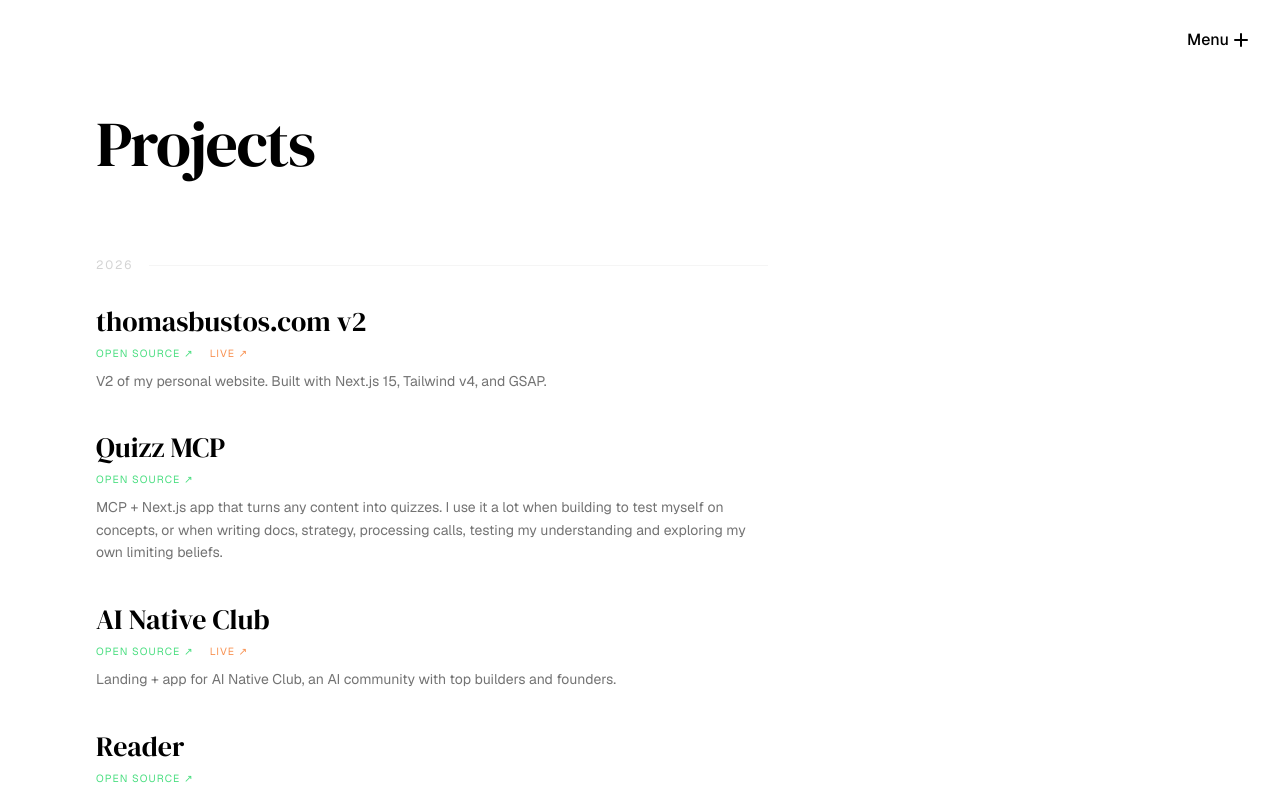
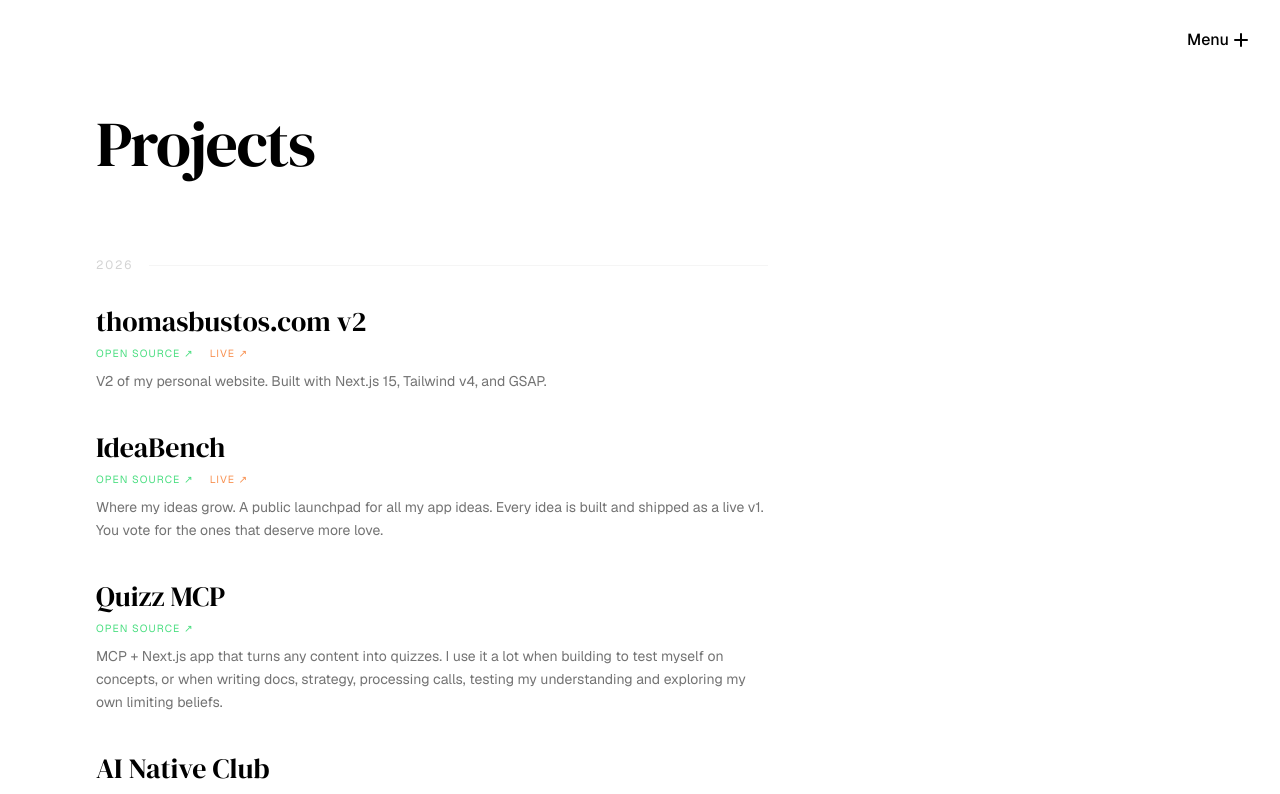
Before and after one commit to ThoBustos/thomasbustosv2, a Next.js app: page /projects in a window 1280 px wide. Shown: the top 794 px of the page. Built offline with nearby package versions, Linux system fonts and the light colour scheme.

Commit message:
feat: add IdeaBench to projects
Co-Authored-By: Claude Opus 4.6 (1M context) <noreply@anthropic.com>

```diff
--- a/components/projects/ProjectsDisplay.tsx
+++ b/components/projects/ProjectsDisplay.tsx
@@ -19,6 +19,14 @@ const projects: Project[] = [
     year: '2026',
     url: 'https://github.com/ThoBustos/thomasbustosv2',
     liveUrl: 'https://thomasbustos.com',
+    oss: true,
+  },
+  {
+    name: 'IdeaBench',
+    description: 'Where my ideas grow. A public launchpad for all my app ideas. Every idea is built and shipped as a live v1. You vote for the ones that deserve more love.',
+    year: '2026',
+    url: 'https://github.com/ThoBustos/ideabench',
+    liveUrl: 'https://www.ideabench.ai/',
     oss: true,
   },
   {
```
